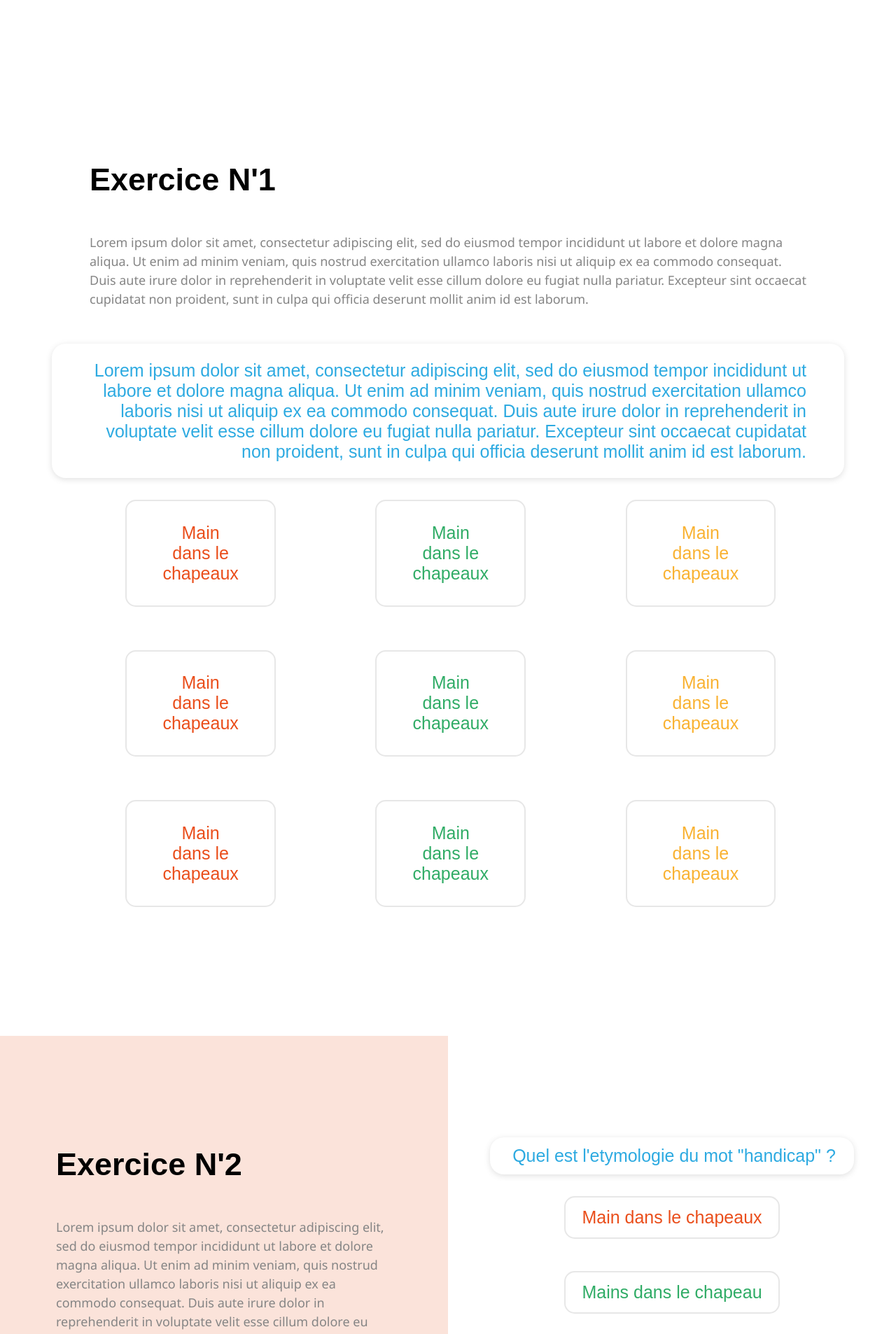
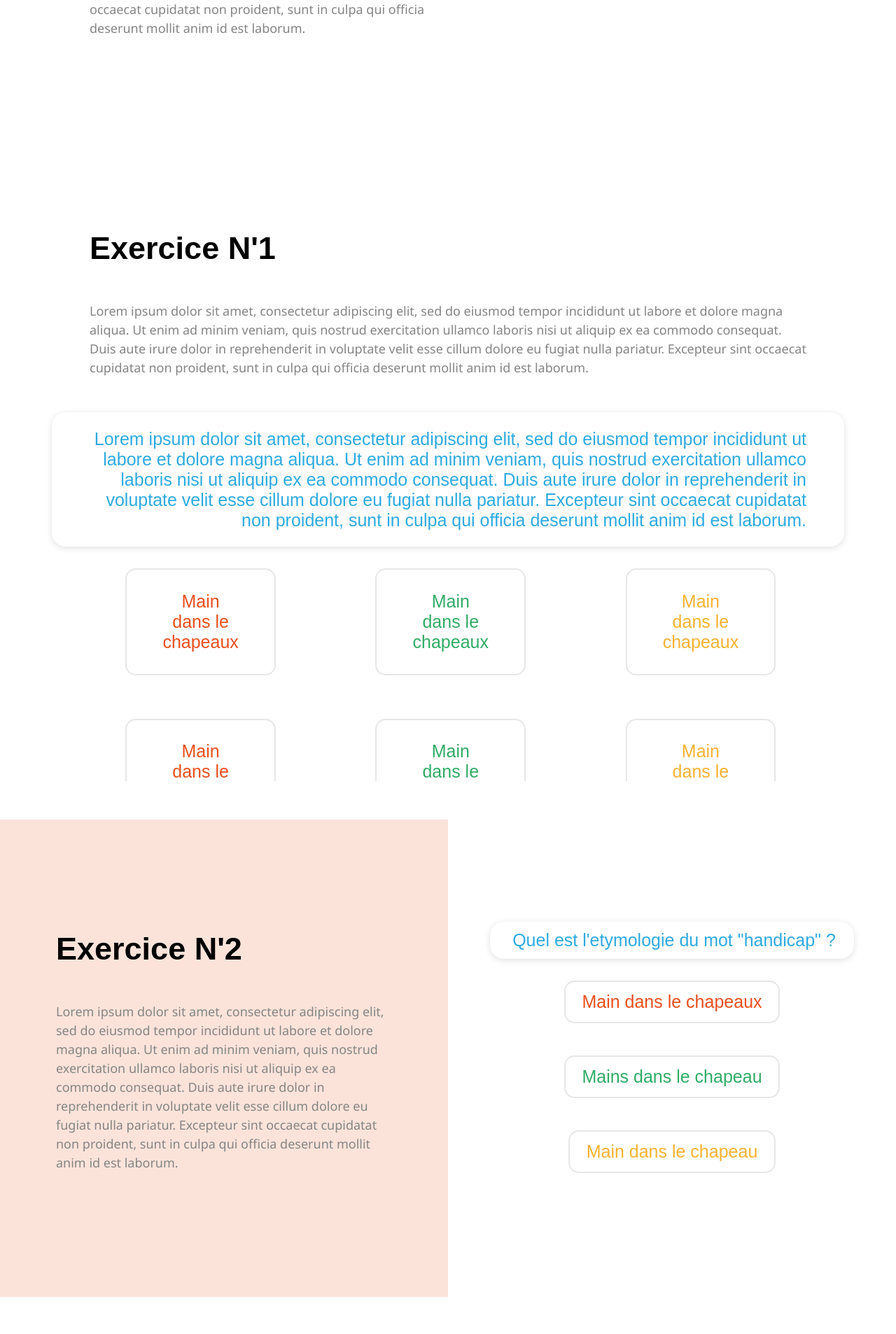
Before and after one commit to ilyesrmrj/handiproject, a React (Create React App) app in the folder client/: page /rules in a window 1280 px wide. Shown: the part 628-2534 px from the top of the page at 70% size. Built offline with nearby package versions, Linux system fonts and the light colour scheme.

Commit message:
rules container size fix

```diff
--- a/client/src/app/pages/rules/rules.jsx
+++ b/client/src/app/pages/rules/rules.jsx
@@ -4,7 +4,6 @@ import {
   AlignItemsCenter,
   Column,
   Container,
-  FlexContainer,
   ContainerFluid,
   Separator,
 } from "./components/grid";
@@ -13,8 +12,21 @@ import {
   TextAreaWithButton,
   TextParagraph,
 } from "./components/textArea";
-import { FirstResponse, SecondResponse, ThirdResponse, QuestionBox } from "../../homePage/handiApprentissage/handiApprentissage";
+import {
+  FirstResponse,
+  SecondResponse,
+  ThirdResponse,
+  QuestionBox,
+} from "../../homePage/handiApprentissage/handiApprentissage";
 
+
+const FlexContainer = styled.div`
+  display: flex;
+  position: relative;
+  align-items:center;
+  min-height: inherit;
+  height: inherit;
+`;
 
 const FlexRowContainer = styled.div`
   display: flex;
@@ -24,13 +36,13 @@ const FlexRowContainer = styled.div`
   max-width: 50%;
   width: 100%;
 
+
   justify-content: center;
 `;
 
 const RuleContainer = styled.div`
   display: block;
 `;
-
 
 const QuestionButtons = styled.div`
   display: flex;
@@ -98,9 +110,8 @@ const fourthContainerData = {
 
 function rules() {
   return (
-    <RuleContainer>
+    <>
       <Container>
-        <Separator />
         <FlexContainer>
           <FlexRowContainer>
             <Column>
@@ -123,8 +134,7 @@ function rules() {
           </FlexRowContainer>
         </FlexContainer>
       </Container>
-      <Separator />
-      <Separator />
+
       <Container>
         <Column>
           <TextArea props={ContainerContent2} />
@@ -133,9 +143,7 @@ function rules() {
         <AlignItemsCenter>
           <Column>
             <AlignItemsCenter>
-              <QuestionBox>
-                {ContainerContent2.description}
-              </QuestionBox>
+              <QuestionBox>{ContainerContent2.description}</QuestionBox>
               <SecondButtonsDivFlex>
                 <FirstResponse>Main dans le chapeaux</FirstResponse>
                 <SecondResponse>Main dans le chapeaux</SecondResponse>
@@ -155,8 +163,7 @@ function rules() {
           </Column>
         </AlignItemsCenter>
       </Container>
-      <Separator />
-      <Separator />
+
       <ContainerFluid>
         <FlexContainer>
           <ThirdLeftContainer>
@@ -187,8 +194,6 @@ function rules() {
         </FlexContainer>
       </ContainerFluid>
       <Container>
-        <Separator />
-        <Separator />
         <Column>
           <TextArea props={fourthContainerData} />
         </Column>
@@ -219,7 +224,7 @@ function rules() {
           </FlexRowContainer>
         </FlexContainer>
       </Container>
-    </RuleContainer>
+    </>
   );
 }
 
```
